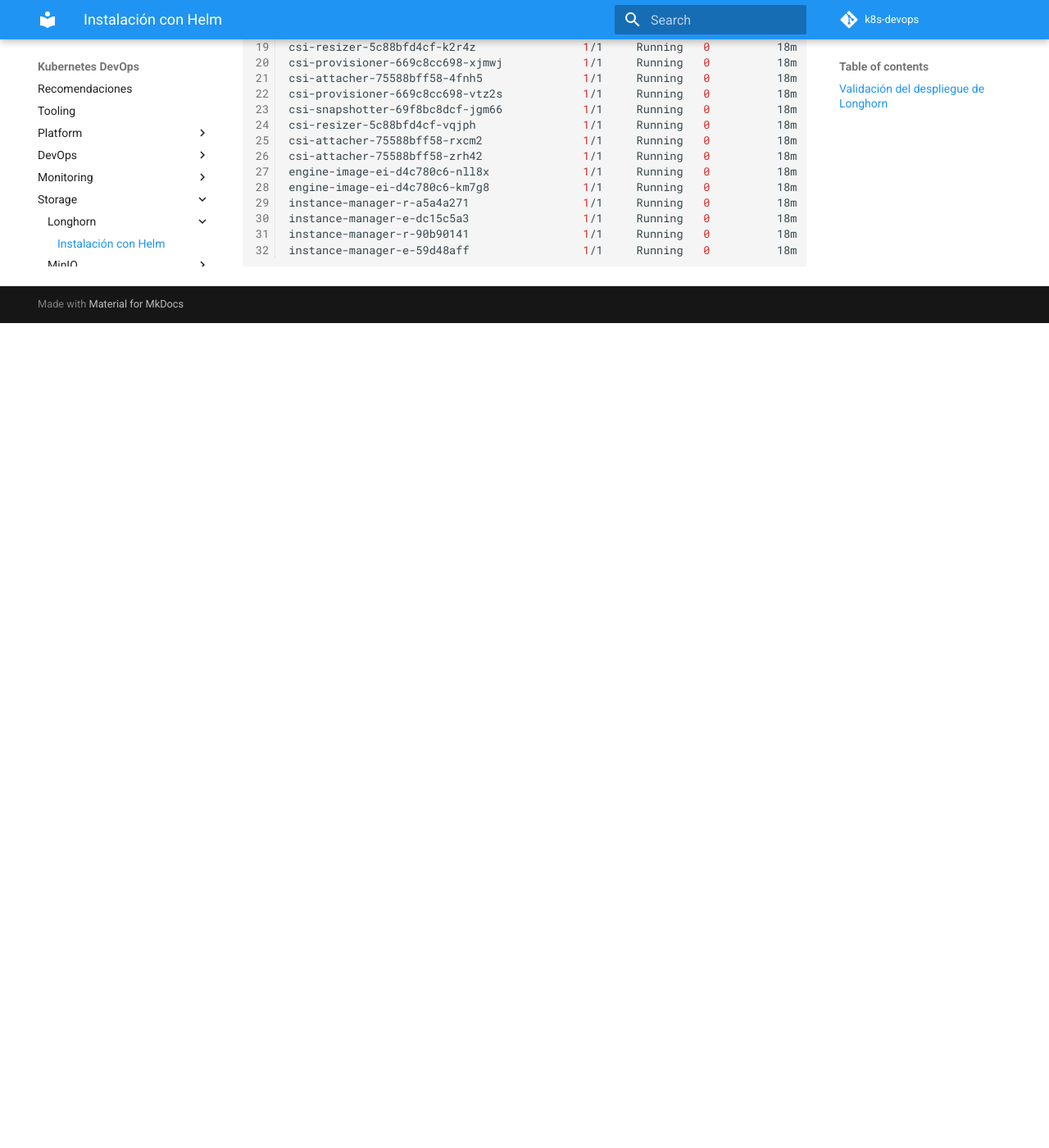
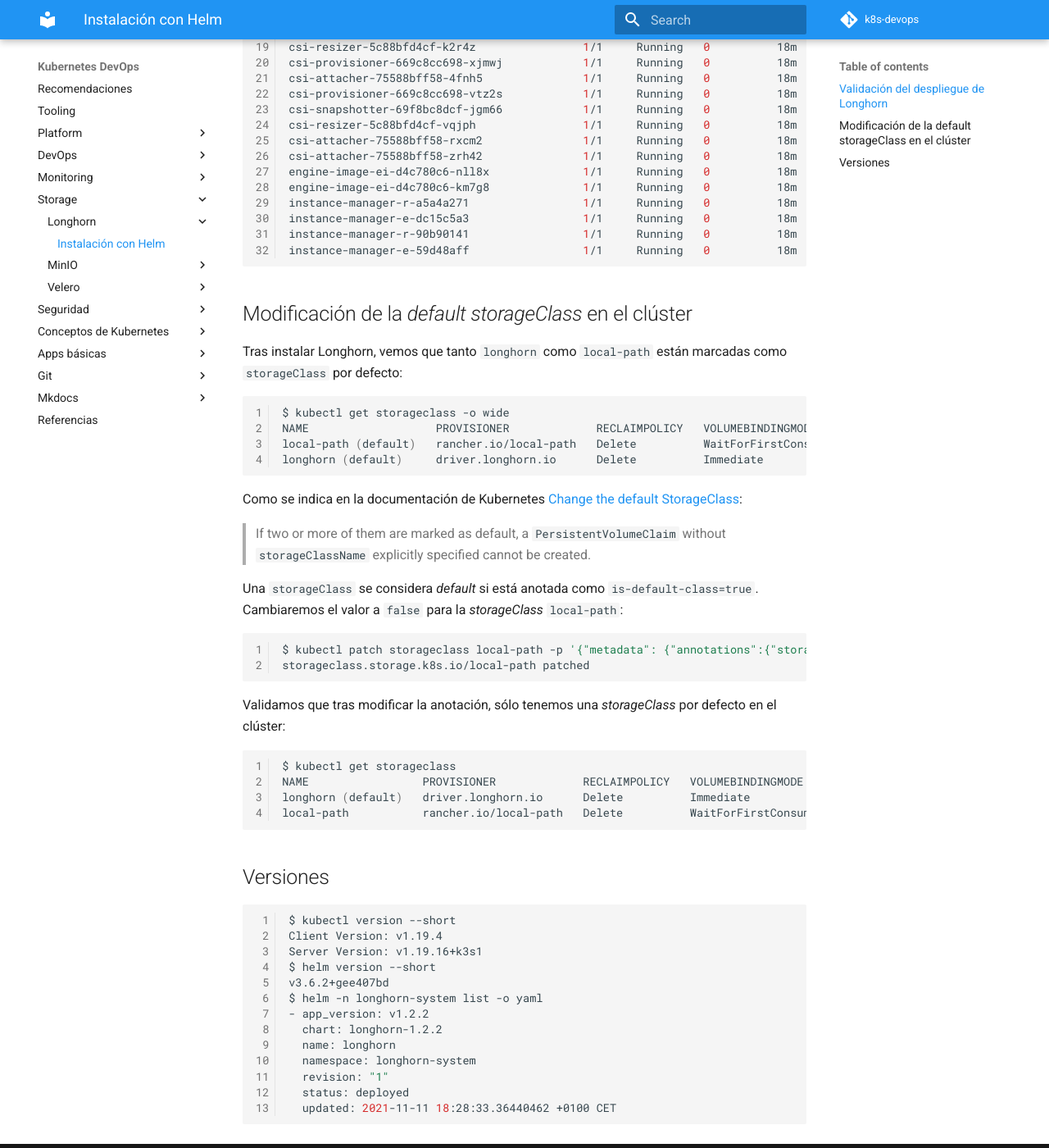
Before and after one commit to onthedock/k8s-devops, an MkDocs documentation site: the page built from docs/storage/longhorn/install-with-helm.md, in a window 1280 px wide and 1400 px high, scrolled down 1390 px. Shown: the whole window at 82% size. Built offline with MkDocs 1.6.1 and Material for MkDocs 9.7.7, drawn with Linux system fonts in a browser that asks for light colours; comment, search, counter and statistics services are not loaded; before the commit the page ends 1784 px from its top, so only the background shows below that.

Commit message:
Modificación de la default storageClass

````diff
--- a/docs/storage/longhorn/install-with-helm.md
+++ b/docs/storage/longhorn/install-with-helm.md
@@ -72,3 +72,53 @@ instance-manager-e-dc15c5a3                 1/1     Running   0          18m
 instance-manager-r-90b90141                 1/1     Running   0          18m
 instance-manager-e-59d48aff                 1/1     Running   0          18m
 ```
+
+## Modificación de la *default storageClass* en el clúster
+
+Tras instalar Longhorn, vemos que tanto `longhorn` como `local-path` están marcadas como `storageClass` por defecto:
+
+```bash
+$ kubectl get storageclass -o wide
+NAME                   PROVISIONER             RECLAIMPOLICY   VOLUMEBINDINGMODE      ALLOWVOLUMEEXPANSION   AGE
+local-path (default)   rancher.io/local-path   Delete          WaitForFirstConsumer   false                  46d
+longhorn (default)     driver.longhorn.io      Delete          Immediate              true                   23m
+```
+
+Como se indica en la documentación de Kubernetes [Change the default StorageClass](https://kubernetes.io/docs/tasks/administer-cluster/change-default-storage-class/#changing-the-default-storageclass):
+
+> If two or more of them are marked as default, a `PersistentVolumeClaim` without `storageClassName` explicitly specified cannot be created.
+
+Una `storageClass` se considera *default* si está anotada como `is-default-class=true`.
+Cambiaremos el valor a `false` para la *storageClass* `local-path`:
+
+```bash
+$ kubectl patch storageclass local-path -p '{"metadata": {"annotations":{"storageclass.kubernetes.io/is-default-class":"false"}}}'
+storageclass.storage.k8s.io/local-path patched
+```
+
+Validamos que tras modificar la anotación, sólo tenemos una *storageClass* por defecto en el clúster:
+
+```bash
+$ kubectl get storageclass
+NAME                 PROVISIONER             RECLAIMPOLICY   VOLUMEBINDINGMODE      ALLOWVOLUMEEXPANSION   AGE
+longhorn (default)   driver.longhorn.io      Delete          Immediate              true                   41m
+local-path           rancher.io/local-path   Delete          WaitForFirstConsumer   false                  46d
+```
+
+## Versiones
+
+```bash
+$ kubectl version --short
+Client Version: v1.19.4
+Server Version: v1.19.16+k3s1
+$ helm version --short
+v3.6.2+gee407bd
+$ helm -n longhorn-system list -o yaml
+- app_version: v1.2.2
+  chart: longhorn-1.2.2
+  name: longhorn
+  namespace: longhorn-system
+  revision: "1"
+  status: deployed
+  updated: 2021-11-11 18:28:33.36440462 +0100 CET
+```
````
